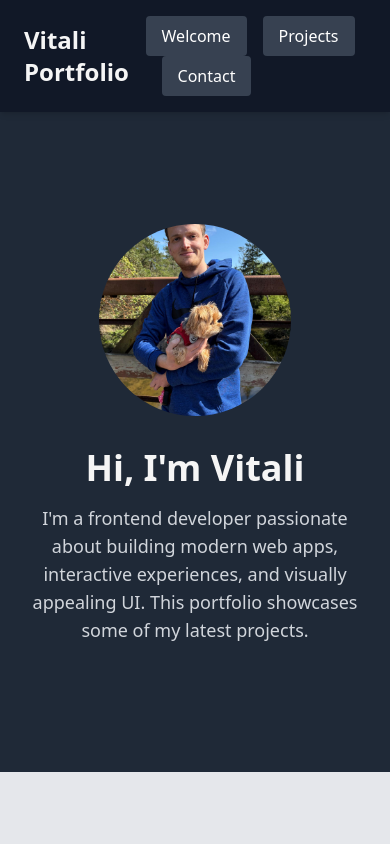
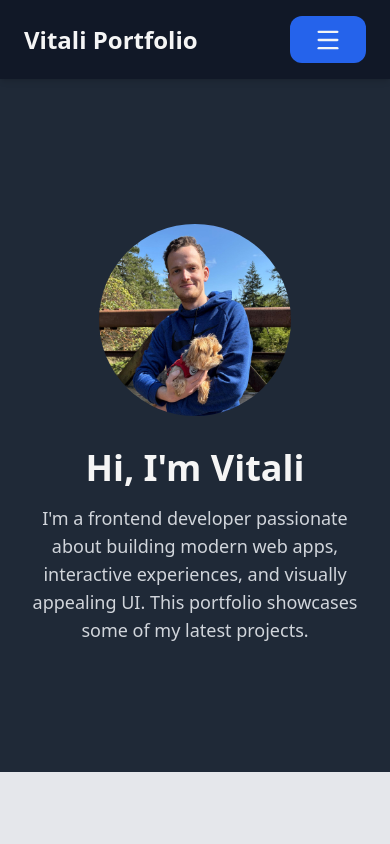
Before and after one commit to vitaly179153/portfolio, a React (Vite) app: page / in a window 390 px wide. Shown: the top 844 px of the page. Built offline with nearby package versions, Linux system fonts and the light colour scheme.

Commit message:
made hamburger menu for mobiles view

```diff
--- a/src/components/Header.tsx
+++ b/src/components/Header.tsx
@@ -1,39 +1,72 @@
+import { useState } from "react";
 import { Link } from "react-router-dom";
+import { Menu, X } from "lucide-react";
 
 export default function Header() {
+  const [menuOpen, setMenuOpen] = useState(false);
+
+  const scrollToSection = (id: string) => {
+    document.getElementById(id)?.scrollIntoView({ behavior: "smooth" });
+    setMenuOpen(false);
+  };
+
   return (
     <header className="fixed top-0 left-0 w-full z-50 bg-[#111827] shadow-md">
       <div className="max-w-7xl mx-auto px-6 py-4 flex justify-between items-center w-full">
         <Link to="/" className="text-2xl md:text-3xl font-bold text-[#F5F5F5]">
           Vitali Portfolio
         </Link>
-        <nav className="space-x-4">
+
+        <nav className="hidden md:flex space-x-4">
           <button
-            onClick={() =>
-              document.getElementById("welcome")?.scrollIntoView({ behavior: "smooth" })
-            }
+            onClick={() => scrollToSection("welcome")}
             className="px-4 py-2 rounded bg-gray-700 hover:bg-blue-500 transition"
           >
             Welcome
           </button>
           <button
-            onClick={() =>
-              document.getElementById("projects")?.scrollIntoView({ behavior: "smooth" })
-            }
+            onClick={() => scrollToSection("projects")}
             className="px-4 py-2 rounded bg-gray-700 hover:bg-blue-500 transition"
           >
             Projects
           </button>
           <button
-            onClick={() =>
-              document.getElementById("contact")?.scrollIntoView({ behavior: "smooth" })
-            }
+            onClick={() => scrollToSection("contact")}
             className="px-4 py-2 rounded bg-gray-700 hover:bg-blue-500 transition"
           >
             Contact
           </button>
         </nav>
+
+        <div className="md:hidden">
+          <button onClick={() => setMenuOpen(!menuOpen)} className="text-gray-100">
+            {menuOpen ? <X size={28} /> : <Menu size={28} />}
+          </button>
+        </div>
       </div>
+
+      {menuOpen && (
+        <div className="md:hidden bg-[#1F2937] px-6 py-4 space-y-2">
+          <button
+            onClick={() => scrollToSection("welcome")}
+            className="block w-full text-left px-4 py-2 rounded bg-gray-700 hover:bg-blue-500 transition text-gray-100"
+          >
+            Welcome
+          </button>
+          <button
+            onClick={() => scrollToSection("projects")}
+            className="block w-full text-left px-4 py-2 rounded bg-gray-700 hover:bg-blue-500 transition text-gray-100"
+          >
+            Projects
+          </button>
+          <button
+            onClick={() => scrollToSection("contact")}
+            className="block w-full text-left px-4 py-2 rounded bg-gray-700 hover:bg-blue-500 transition text-gray-100"
+          >
+            Contact
+          </button>
+        </div>
+      )}
     </header>
   );
 }
```
Also changed, not shown: public/thumbnails/profile.jpeg.
